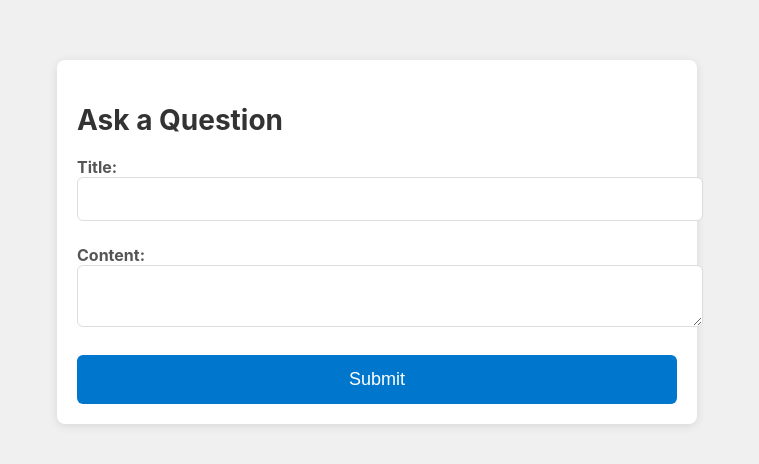
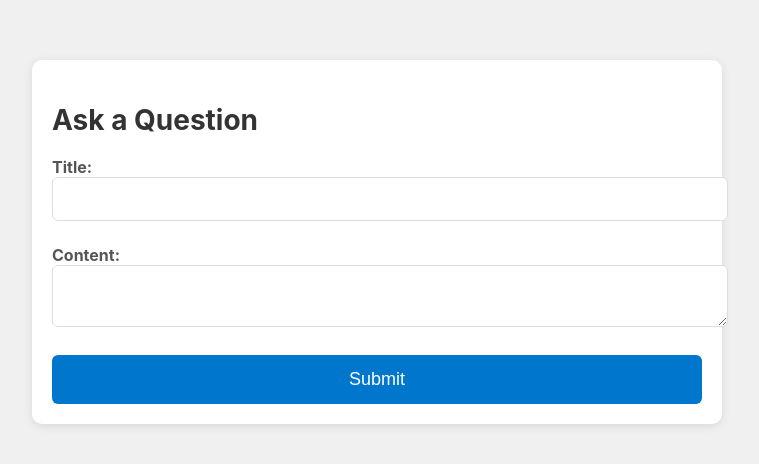
Before and after one commit to RonaldJr/WEB-DEV-PROJECT, a React (Create React App) app in the folder skillswapappreact/: page /ask-question in a window 1280 px wide. Shown: the part 240-704 px from the top of the page, without its empty margins (263-1022 px from the left). Built offline with nearby package versions, Linux system fonts and the light colour scheme.

Commit message:
added some detail

```diff
--- a/skillswapappreact/src/AboutUs.css
+++ b/skillswapappreact/src/AboutUs.css
@@ -31,4 +31,5 @@
     margin-top: 15px;
 }
 
+
 /* Add additional styles as needed */
--- a/skillswapappreact/src/AboutUs.js
+++ b/skillswapappreact/src/AboutUs.js
@@ -5,7 +5,7 @@ import './AboutUs.css';
 const AboutUs = ({ handleAboutUsClick }) => {
   return (
     <div className="AboutUs">
-
+      <h1>What is SwapSkill?</h1>
       <div className="content">
         <p>
           Your go-to destination for all things coding and programming! We are passionate about empowering individuals with the knowledge and skills needed to thrive in the dynamic world of technology.
--- a/skillswapappreact/src/AskQuestion.css
+++ b/skillswapappreact/src/AskQuestion.css
@@ -1,10 +1,10 @@
 .ask-question {
-  max-width: 600px;
+  max-width: 650px;
   margin: 300px auto;
   padding: 20px;
   background-color: #fff;
   box-shadow: 0 2px 10px rgba(0, 0, 0, 0.1);
-  border-radius: 8px;
+  border-radius: 10px;
 }
 
 .ask-question h2 {
--- a/skillswapappreact/src/Member.js
+++ b/skillswapappreact/src/Member.js
@@ -5,6 +5,7 @@ import './Member.css'; // Import the CSS file for Member
 const Member = ({ handleMemberClick }) => {
   return (
     <div className="Member">
+      <h1> SwapSkill Developers</h1>
       <div className="member-container">
         <div className="member-item">
           <img src={require('./members/rupert.jpg')} alt="Rupert" />
```
